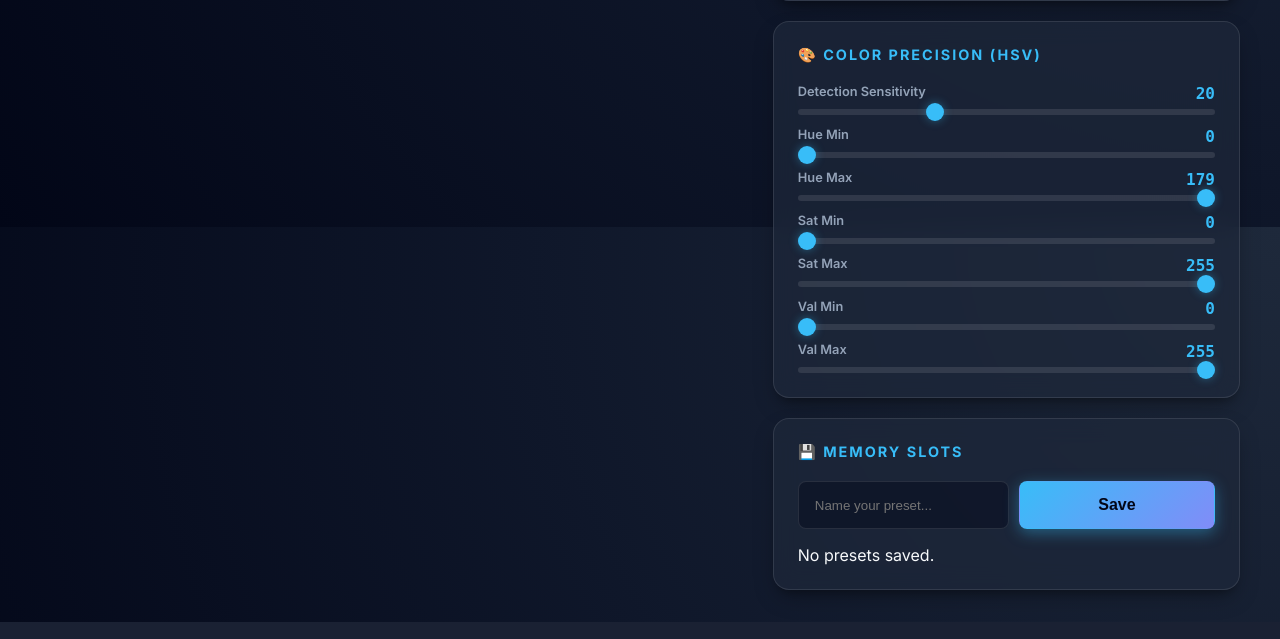
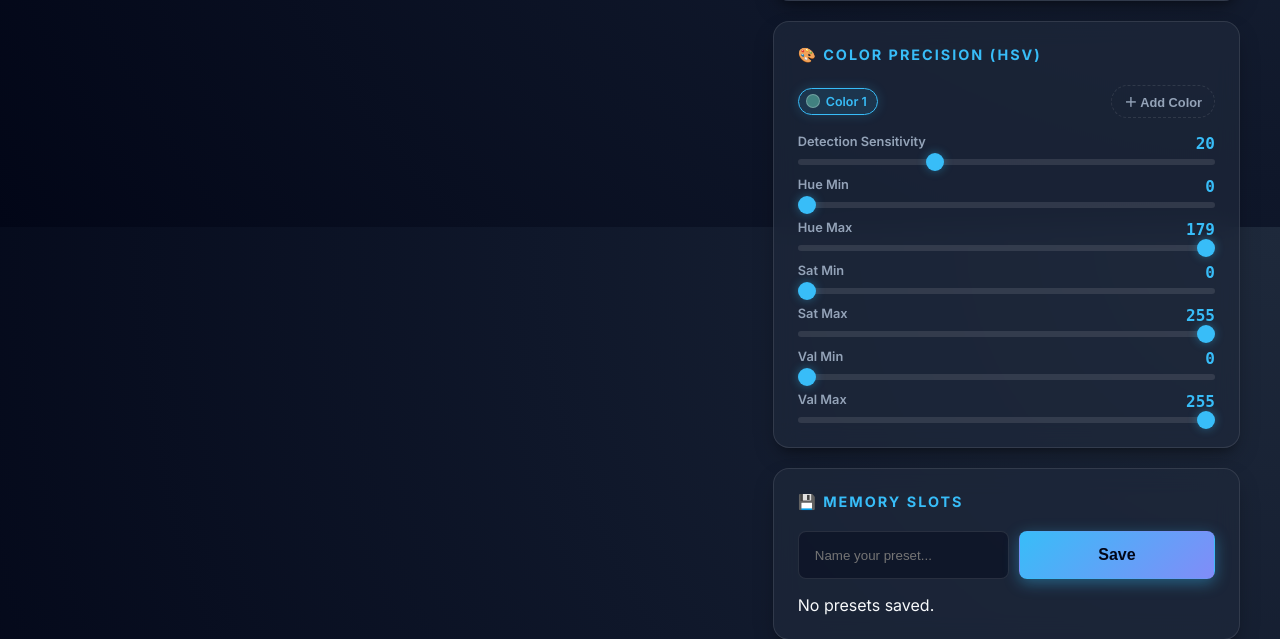
Before and after one commit to MahyudeenShahid/Invisible-Cloak, a Flask app: page / in a window 1280 px wide. Shown: the part 573-1212 px from the top of the page. Run offline with Flask 3, Linux system fonts and the light colour scheme; data that the repository does not hold is empty.

Commit message:
Implement multi-color cloak support with enhanced UI for color selection

```diff
--- a/app.py
+++ b/app.py
@@ -48,8 +48,10 @@ state = {
     'cap': None,
     'background': None,
     'running': False,
-    'hsv_min': [0, 0, 0],
-    'hsv_max': [179, 255, 255],
+    'color_ranges': [
+        {'hsv_min': [0, 0, 0], 'hsv_max': [179, 255, 255]},
+    ],
+    'active_range_idx': 0,
     'effect': 'none',
     'frame': None,
     'raw_frame': None,        # latest unprocessed camera frame
@@ -238,7 +240,10 @@ def camera_thread_fn():
 
                 if bg_src is not None:
                     hsv = cv2.cvtColor(raw, cv2.COLOR_BGR2HSV)
-                    mask = cv2.inRange(hsv, np.array(state['hsv_min']), np.array(state['hsv_max']))
+                    mask = np.zeros(hsv.shape[:2], np.uint8)
+                    for _cr in state['color_ranges']:
+                        _m = cv2.inRange(hsv, np.array(_cr['hsv_min']), np.array(_cr['hsv_max']))
+                        mask = cv2.bitwise_or(mask, _m)
                     mask = cv2.morphologyEx(mask, cv2.MORPH_OPEN, np.ones((5, 5), np.uint8), iterations=2)
                     mask = cv2.morphologyEx(mask, cv2.MORPH_DILATE, np.ones((5, 5), np.uint8), iterations=1)
                     mask = cv2.GaussianBlur(mask, (7, 7), 0)
@@ -439,8 +444,10 @@ def bg_status():
 @app.route('/set_hsv', methods=['POST'])
 def set_hsv():
     data = request.json
-    state['hsv_min'] = [int(data['h_min']), int(data['s_min']), int(data['v_min'])]
-    state['hsv_max'] = [int(data['h_max']), int(data['s_max']), int(data['v_max'])]
+    idx = int(data.get('idx', state['active_range_idx']))
+    idx = max(0, min(idx, len(state['color_ranges']) - 1))
+    state['color_ranges'][idx]['hsv_min'] = [int(data['h_min']), int(data['s_min']), int(data['v_min'])]
+    state['color_ranges'][idx]['hsv_max'] = [int(data['h_max']), int(data['s_max']), int(data['v_max'])]
     return jsonify({'status': 'ok'})
 
 
@@ -480,8 +487,9 @@ def pick_color():
         'v_max': min(255, v + sens * 2),
         'hsv': [h, s, v],
     }
-    state['hsv_min'] = [result['h_min'], result['s_min'], result['v_min']]
-    state['hsv_max'] = [result['h_max'], result['s_max'], result['v_max']]
+    idx = state['active_range_idx']
+    state['color_ranges'][idx]['hsv_min'] = [result['h_min'], result['s_min'], result['v_min']]
+    state['color_ranges'][idx]['hsv_max'] = [result['h_max'], result['s_max'], result['v_max']]
     return jsonify({'status': 'ok', **result})
 
 
@@ -503,8 +511,9 @@ def save_profile():
         with open(PROFILES_FILE) as f:
             profiles = json.load(f)
     profiles[name] = {
-        'hsv_min': state['hsv_min'],
-        'hsv_max': state['hsv_max'],
+        'color_ranges': state['color_ranges'],
+        'hsv_min': state['color_ranges'][0]['hsv_min'],
+        'hsv_max': state['color_ranges'][0]['hsv_max'],
         'effect': state['effect'],
     }
     with open(PROFILES_FILE, 'w') as f:
@@ -520,10 +529,13 @@ def load_profile():
             profiles = json.load(f)
         if name in profiles:
             p = profiles[name]
-            state['hsv_min'] = p['hsv_min']
-            state['hsv_max'] = p['hsv_max']
+            if 'color_ranges' in p:
+                state['color_ranges'] = p['color_ranges']
+            else:
+                state['color_ranges'] = [{'hsv_min': p.get('hsv_min', [0,0,0]), 'hsv_max': p.get('hsv_max', [179,255,255])}]
+            state['active_range_idx'] = 0
             state['effect'] = p.get('effect', 'none')
-            return jsonify({'status': 'ok', **p})
+            return jsonify({'status': 'ok', 'color_ranges': state['color_ranges'], 'active_idx': 0, **p})
     return jsonify({'status': 'error', 'message': 'Profile not found'})
 
 
@@ -541,6 +553,44 @@ def delete_profile():
     return jsonify({'status': 'error', 'message': 'Profile not found'})
 
 
+@app.route('/color_ranges', methods=['GET'])
+def get_color_ranges():
+    return jsonify({
+        'status': 'ok',
+        'ranges': state['color_ranges'],
+        'active_idx': state['active_range_idx'],
+    })
+
+
+@app.route('/add_color_range', methods=['POST'])
+def add_color_range():
+    if len(state['color_ranges']) >= 6:
+        return jsonify({'status': 'error', 'message': 'Maximum 6 colors allowed'})
+    state['color_ranges'].append({'hsv_min': [0, 0, 0], 'hsv_max': [179, 255, 255]})
+    new_idx = len(state['color_ranges']) - 1
+    state['active_range_idx'] = new_idx
+    return jsonify({'status': 'ok', 'ranges': state['color_ranges'], 'active_idx': new_idx})
+
+
+@app.route('/delete_color_range', methods=['POST'])
+def delete_color_range():
+    idx = int(request.json.get('idx', 0))
+    if len(state['color_ranges']) <= 1:
+        return jsonify({'status': 'error', 'message': 'Must keep at least one color'})
+    state['color_ranges'].pop(idx)
+    state['active_range_idx'] = max(0, min(state['active_range_idx'], len(state['color_ranges']) - 1))
+    return jsonify({'status': 'ok', 'ranges': state['color_ranges'], 'active_idx': state['active_range_idx']})
+
+
+@app.route('/set_active_range', methods=['POST'])
+def set_active_range():
+    idx = int(request.json.get('idx', 0))
+    idx = max(0, min(idx, len(state['color_ranges']) - 1))
+    state['active_range_idx'] = idx
+    cr = state['color_ranges'][idx]
+    return jsonify({'status': 'ok', 'active_idx': idx, **cr})
+
+
 if __name__ == '__main__':
     # Auto-open browser after 1 second
     def open_browser():
--- a/static/script.js
+++ b/static/script.js
@@ -3,6 +3,7 @@
 
   const sliderIds = ['h_min', 'h_max', 's_min', 's_max', 'v_min', 'v_max'];
   let debounceTimer = null;
+  let currentRangeIdx = 0;
 
   // ─── Utility ────────────────────────────────────────────────────
   function showMsg(text, isError = false) {
@@ -36,6 +37,7 @@
 
   function pushHSV() {
     post('/set_hsv', {
+      idx: currentRangeIdx,
       h_min: +$('h_min').value, h_max: +$('h_max').value,
       s_min: +$('s_min').value, s_max: +$('s_max').value,
       v_min: +$('v_min').value, v_max: +$('v_max').value,
@@ -48,6 +50,89 @@
         if ($(k)) $(k).value = data[k];
         if ($('lbl-' + k)) $('lbl-' + k).textContent = data[k];
       }
+    });
+  }
+
+  // ─── Multi-Color Cloak ────────────────────────────────────────────
+  function hsvToHsl(h, s, v) {
+    // OpenCV HSV (h 0-179, s 0-255, v 0-255) to CSS hsl string for swatches
+    const hDeg = h * 2;
+    const sSat = s / 255;
+    const vPct = v / 255;
+    const l = vPct * (1 - sSat / 2);
+    const sHsl = (l === 0 || l === 1) ? 0 : (vPct - l) / Math.min(l, 1 - l);
+    return `hsl(${hDeg}, ${Math.round(sHsl * 100)}%, ${Math.max(20, Math.round(l * 100))}%)`;
+  }
+
+  function renderColorRanges(ranges, activeIdx) {
+    currentRangeIdx = activeIdx;
+    const container = $('color-chips');
+    container.innerHTML = ranges.map((cr, i) => {
+      const hMid = (cr.hsv_min[0] + cr.hsv_max[0]) / 2;
+      const sMid = (cr.hsv_min[1] + cr.hsv_max[1]) / 2;
+      const vMid = (cr.hsv_min[2] + cr.hsv_max[2]) / 2;
+      const swatch = hsvToHsl(hMid, sMid, vMid);
+      return `
+        <div class="color-chip${i === activeIdx ? ' active' : ''}" data-idx="${i}" title="Color ${i + 1} — click to edit sliders">
+          <div class="chip-swatch" style="background:${swatch}"></div>
+          <span>Color ${i + 1}</span>
+          ${ranges.length > 1 ? `<button class="chip-del" data-idx="${i}" title="Remove">×</button>` : ''}
+        </div>`;
+    }).join('');
+
+    container.querySelectorAll('.color-chip').forEach(chip => {
+      chip.addEventListener('click', async e => {
+        if (e.target.classList.contains('chip-del')) return;
+        const idx = +chip.dataset.idx;
+        const d = await post('/set_active_range', { idx });
+        if (d.status === 'ok') {
+          currentRangeIdx = d.active_idx;
+          container.querySelectorAll('.color-chip').forEach(c =>
+            c.classList.toggle('active', +c.dataset.idx === idx));
+          applySliders({
+            h_min: d.hsv_min[0], s_min: d.hsv_min[1], v_min: d.hsv_min[2],
+            h_max: d.hsv_max[0], s_max: d.hsv_max[1], v_max: d.hsv_max[2],
+          });
+        }
+      });
+    });
+
+    container.querySelectorAll('.chip-del').forEach(btn => {
+      btn.addEventListener('click', async e => {
+        e.stopPropagation();
+        const idx = +btn.dataset.idx;
+        const d = await post('/delete_color_range', { idx });
+        if (d.status === 'ok') {
+          renderColorRanges(d.ranges, d.active_idx);
+          const ar = d.ranges[d.active_idx];
+          applySliders({
+            h_min: ar.hsv_min[0], s_min: ar.hsv_min[1], v_min: ar.hsv_min[2],
+            h_max: ar.hsv_max[0], s_max: ar.hsv_max[1], v_max: ar.hsv_max[2],
+          });
+          showMsg('Color slot removed.');
+        }
+      });
+    });
+  }
+
+  $('btn-add-color').addEventListener('click', async () => {
+    const d = await post('/add_color_range', {});
+    if (d.status === 'ok') {
+      renderColorRanges(d.ranges, d.active_idx);
+      applySliders({ h_min: 0, h_max: 179, s_min: 0, s_max: 255, v_min: 0, v_max: 255 });
+      showMsg(`Color ${d.active_idx + 1} added — click the new cloak color on the video!`);
+    } else {
+      showMsg(d.message, true);
+    }
+  });
+
+  async function initColorRanges() {
+    const d = await (await fetch('/color_ranges')).json();
+    renderColorRanges(d.ranges, d.active_idx);
+    const ar = d.ranges[d.active_idx];
+    applySliders({
+      h_min: ar.hsv_min[0], s_min: ar.hsv_min[1], v_min: ar.hsv_min[2],
+      h_max: ar.hsv_max[0], s_max: ar.hsv_max[1], v_max: ar.hsv_max[2],
     });
   }
 
@@ -267,11 +352,16 @@
     const d = await post('/pick_color', { x, y, sensitivity: sens });
     if (d.status === 'ok') {
       applySliders(d);
+      // Refresh the chip swatch for the active color slot
+      (async () => {
+        const rd = await (await fetch('/color_ranges')).json();
+        renderColorRanges(rd.ranges, rd.active_idx);
+      })();
       // Show color dot in tooltip
       const hue = Math.round(d.hsv[0] * 2); // OpenCV H is 0-179 → CSS hue 0-360
-      tooltip.innerHTML = `<span style="display:inline-block;width:10px;height:10px;border-radius:50%;background:hsl(${hue},${d.hsv[1]/255*100|0}%,${d.hsv[2]/255*60+20|0}%);vertical-align:middle;margin-right:5px;border:1px solid #aaa"></span>Color picked!`;
+      tooltip.innerHTML = `<span style="display:inline-block;width:10px;height:10px;border-radius:50%;background:hsl(${hue},${d.hsv[1]/255*100|0}%,${d.hsv[2]/255*60+20|0}%);vertical-align:middle;margin-right:5px;border:1px solid #aaa"></span>Color ${currentRangeIdx + 1} picked!`;
       clearTimeout(tooltip._t);
-      tooltip._t = setTimeout(() => { tooltip.innerHTML = 'Click to pick color'; }, 3000);
+      tooltip._t = setTimeout(() => { tooltip.innerHTML = '🎯 Aim & Click to Select Color'; }, 3000);
     }
   });
 
@@ -302,10 +392,19 @@
       btn.addEventListener('click', async () => {
         const d = await post('/load_profile', { name: btn.dataset.name });
         if (d.status === 'ok') {
-          applySliders(d.hsv_min ? {
-            h_min: d.hsv_min[0], s_min: d.hsv_min[1], v_min: d.hsv_min[2],
-            h_max: d.hsv_max[0], s_max: d.hsv_max[1], v_max: d.hsv_max[2],
-          } : {});
+          if (d.color_ranges) {
+            renderColorRanges(d.color_ranges, d.active_idx || 0);
+            const ar = d.color_ranges[d.active_idx || 0];
+            applySliders({
+              h_min: ar.hsv_min[0], s_min: ar.hsv_min[1], v_min: ar.hsv_min[2],
+              h_max: ar.hsv_max[0], s_max: ar.hsv_max[1], v_max: ar.hsv_max[2],
+            });
+          } else if (d.hsv_min) {
+            applySliders({
+              h_min: d.hsv_min[0], s_min: d.hsv_min[1], v_min: d.hsv_min[2],
+              h_max: d.hsv_max[0], s_max: d.hsv_max[1], v_max: d.hsv_max[2],
+            });
+          }
           // Set effect button
           document.querySelectorAll('.effect-btn').forEach(b => {
             b.classList.toggle('active', b.dataset.effect === (d.effect || 'none'));
@@ -334,6 +433,7 @@
     }
   });
 
-  // Load profiles on start
+  // Load initial state
+  initColorRanges();
   loadProfiles();
 })();
--- a/static/style.css
+++ b/static/style.css
@@ -501,6 +501,82 @@ input[type="text"]:focus { border-color: var(--primary); }
 .color-label { font-size: 0.85rem; font-weight: 700; color: var(--text); }
 .picker-hint { display: none; }
 
+/* ── Multi-Color Cloak ──────────────────────────────────────────────────────── */
+.color-chips-row {
+  display: flex;
+  align-items: center;
+  gap: 10px;
+  flex-wrap: wrap;
+}
+.color-chips {
+  display: flex;
+  gap: 8px;
+  flex-wrap: wrap;
+  flex: 1;
+  min-height: 34px;
+  align-items: center;
+}
+.color-chip {
+  display: flex;
+  align-items: center;
+  gap: 6px;
+  padding: 5px 10px 5px 7px;
+  border-radius: 99px;
+  border: 1.5px solid var(--border);
+  background: rgba(255, 255, 255, 0.05);
+  cursor: pointer;
+  transition: var(--transition);
+  font-size: 0.78rem;
+  font-weight: 600;
+  color: var(--text-muted);
+  user-select: none;
+}
+.color-chip:hover { background: rgba(255, 255, 255, 0.08); }
+.color-chip.active {
+  border-color: var(--primary);
+  color: var(--primary);
+  background: rgba(56, 189, 248, 0.12);
+  box-shadow: 0 0 12px rgba(56, 189, 248, 0.2);
+}
+.chip-swatch {
+  width: 14px;
+  height: 14px;
+  border-radius: 50%;
+  border: 1.5px solid rgba(255, 255, 255, 0.25);
+  flex-shrink: 0;
+}
+.chip-del {
+  background: none;
+  border: none;
+  color: var(--text-muted);
+  cursor: pointer;
+  font-size: 1rem;
+  padding: 0;
+  line-height: 1;
+  margin-left: 1px;
+  display: flex;
+  align-items: center;
+}
+.chip-del:hover { color: var(--danger); }
+.btn-add-color {
+  padding: 6px 12px;
+  border: 1.5px dashed var(--border);
+  border-radius: 99px;
+  background: transparent;
+  color: var(--text-muted);
+  font-size: 0.8rem;
+  font-weight: 700;
+  cursor: pointer;
+  transition: var(--transition);
+  white-space: nowrap;
+  flex-shrink: 0;
+}
+.btn-add-color:hover {
+  border-color: var(--primary);
+  color: var(--primary);
+  background: rgba(56, 189, 248, 0.08);
+}
+
 @media (max-width: 1024px) {
   main { flex-direction: column; padding: 20px; }
   .controls { width: 100%; min-width: unset; }
--- a/templates/index.html
+++ b/templates/index.html
@@ -178,6 +178,11 @@
       <!-- Color Tuning Card -->
       <div class="card">
         <h2>🎨 Color Precision (HSV)</h2>
+        <!-- Multi-color cloak chips -->
+        <div class="color-chips-row">
+          <div id="color-chips" class="color-chips"></div>
+          <button id="btn-add-color" class="btn-add-color" title="Detect a second cloak color">＋ Add Color</button>
+        </div>
         <div class="slider-group">
           <div class="slider-row">
             <label>Detection Sensitivity <span id="sens-val">20</span></label>
```
Also changed, not shown: README.md.
